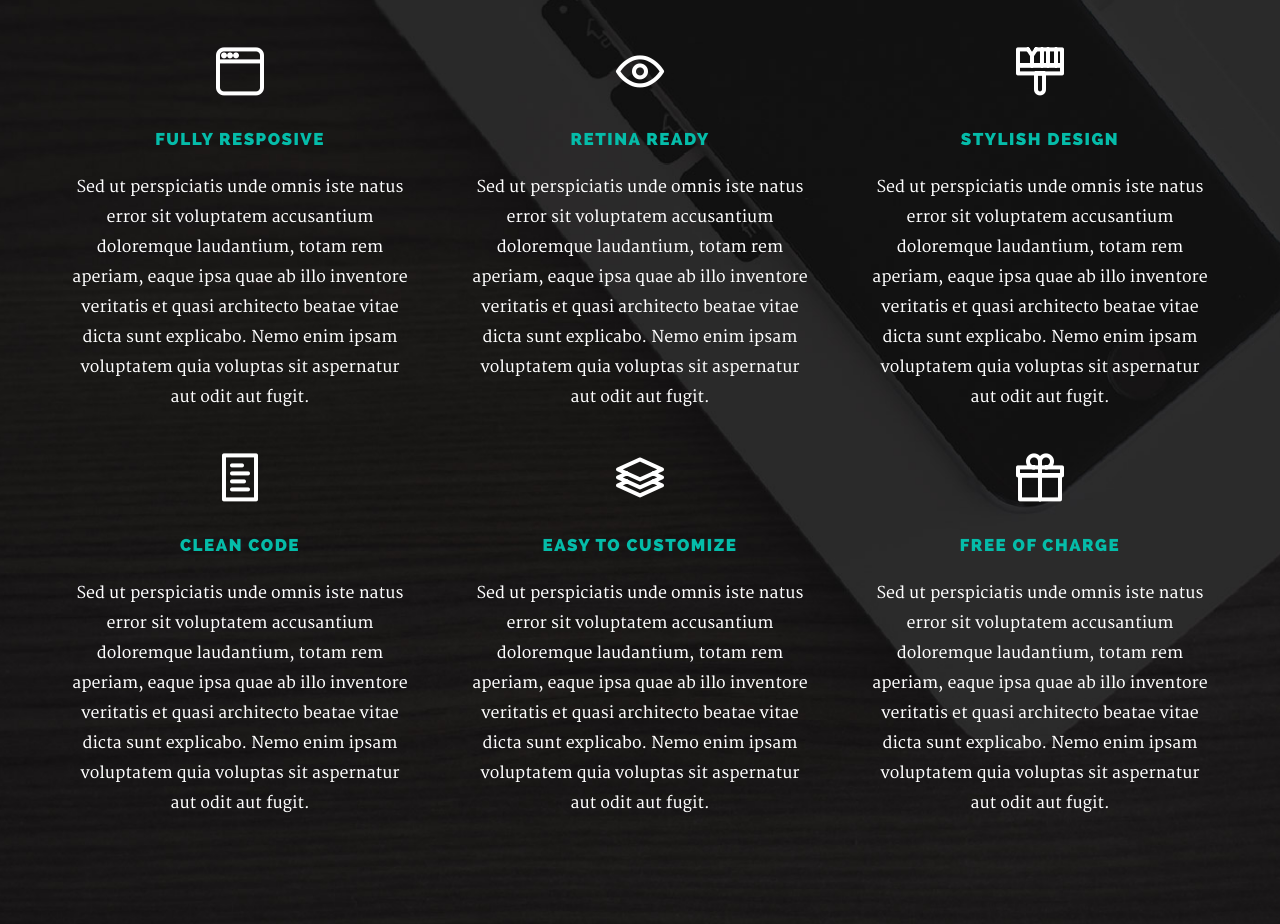
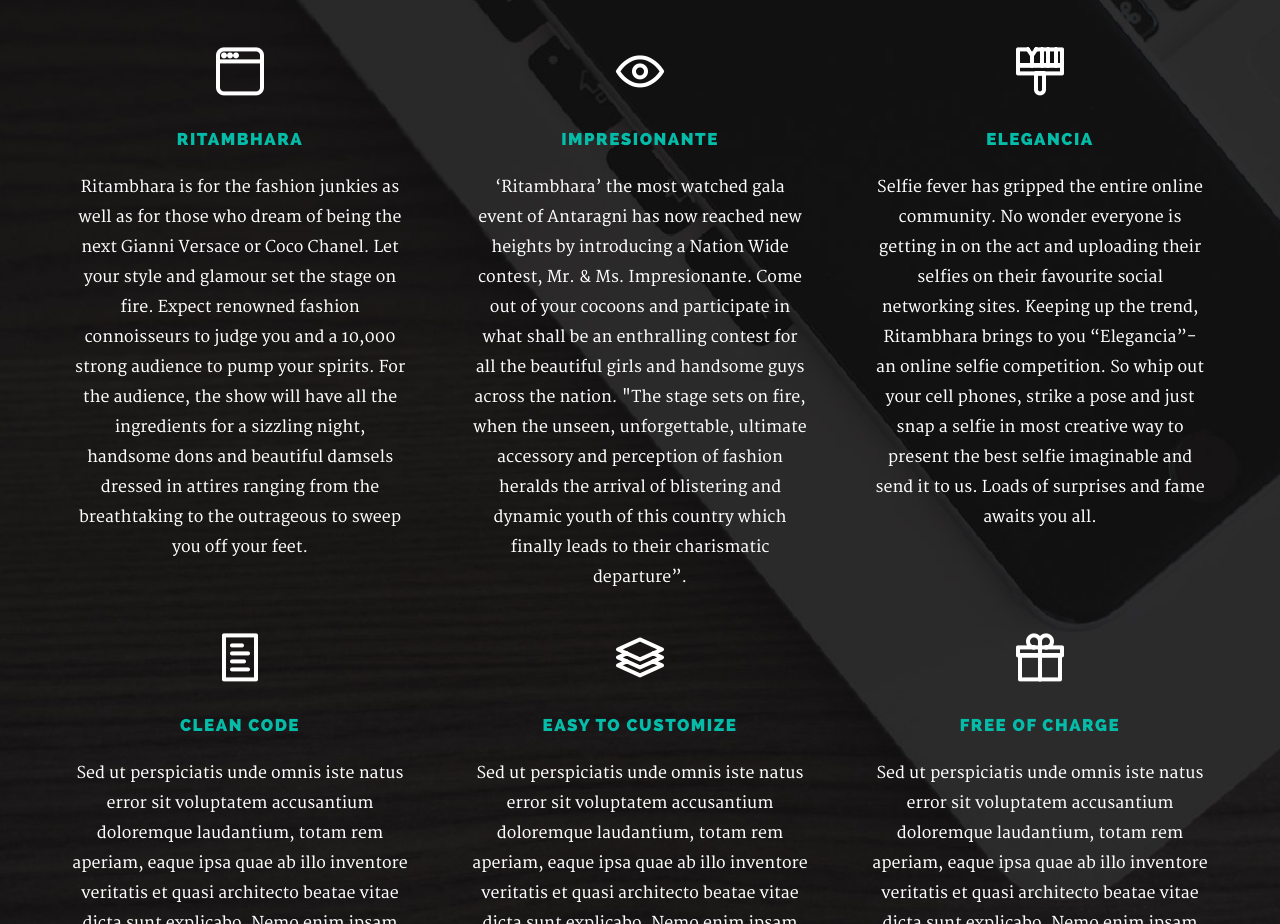
Before and after one commit to aviralgithub/ritambhara-17, a plain HTML site: page index.html in a window 1280 px wide. Shown: the part 2382-3306 px from the top of the page. Drawn offline with Linux system fonts and the light colour scheme; files whose address does not match are found by name.

Commit message:
Update index.html

```diff
--- a/index.html
+++ b/index.html
@@ -188,10 +188,9 @@
 
 	            <div class="service-content">
 
-	            	 <h3 class="h05">Fully Resposive</h3>
+	            	 <h3 class="h05">Ritambhara</h3>
 
-		            <p>Sed ut perspiciatis unde omnis iste natus error sit voluptatem accusantium doloremque laudantium, totam rem aperiam, eaque ipsa quae ab illo inventore veritatis et quasi architecto beatae vitae dicta sunt explicabo. Nemo enim ipsam voluptatem quia voluptas sit aspernatur aut odit aut fugit.
-	         		</p>
+<p>Ritambhara is for the fashion junkies as well as for those who dream of being the next Gianni Versace or Coco Chanel. Let your style and glamour set the stage on fire. Expect renowned fashion connoisseurs to judge you and a 10,000 strong audience to pump your spirits. For the audience, the show will have all the ingredients for a sizzling night, handsome dons and beautiful damsels dressed in attires ranging from the breathtaking to the outrageous to sweep you off your feet.	         		</p>
 
 	         	</div>
 
@@ -202,10 +201,11 @@
 					<span class="icon"><i class="icon-eye"></i></span>
 
 	            <div class="service-content">
-	            	<h3 class="h05">Retina Ready</h3>
+	            	<h3 class="h05">Impresionante</h3>
 
-		            <p>Sed ut perspiciatis unde omnis iste natus error sit voluptatem accusantium doloremque laudantium, totam rem aperiam, eaque ipsa quae ab illo inventore veritatis et quasi architecto beatae vitae dicta sunt explicabo. Nemo enim ipsam voluptatem quia voluptas sit aspernatur aut odit aut fugit.
-	         		</p>
+<p>‘Ritambhara’ the most watched gala event of Antaragni has now reached new heights by introducing a Nation Wide contest, Mr. & Ms. Impresionante. Come out of your cocoons and participate in what shall be an enthralling contest for all the beautiful girls and handsome guys across the nation.
+
+"The stage sets on fire, when the unseen, unforgettable, ultimate accessory and perception of fashion heralds the arrival of blistering and dynamic youth of this country which finally leads to their charismatic departure”.	         		</p>
 
 
 	            </div>
@@ -217,10 +217,9 @@
 			   	<span class="icon"><i class="icon-paint-brush"></i></span>
 
 	            <div class="service-content">
-	            	<h3 class="h05">Stylish Design</h3>
+	            	<h3 class="h05">Elegancia</h3>
 
-		            <p>Sed ut perspiciatis unde omnis iste natus error sit voluptatem accusantium doloremque laudantium, totam rem aperiam, eaque ipsa quae ab illo inventore veritatis et quasi architecto beatae vitae dicta sunt explicabo. Nemo enim ipsam voluptatem quia voluptas sit aspernatur aut odit aut fugit.
-	        			</p>
+<p>Selfie fever has gripped the entire online community. No wonder everyone is getting in on the act and uploading their selfies on their favourite social networking sites. Keeping up the trend, Ritambhara brings to you “Elegancia”- an online selfie competition. So whip out your cell phones, strike a pose and just snap a selfie in most creative way to present the best selfie imaginable and send it to us. Loads of surprises and fame awaits you all.	        			</p>
 
 
 	            </div>
```
